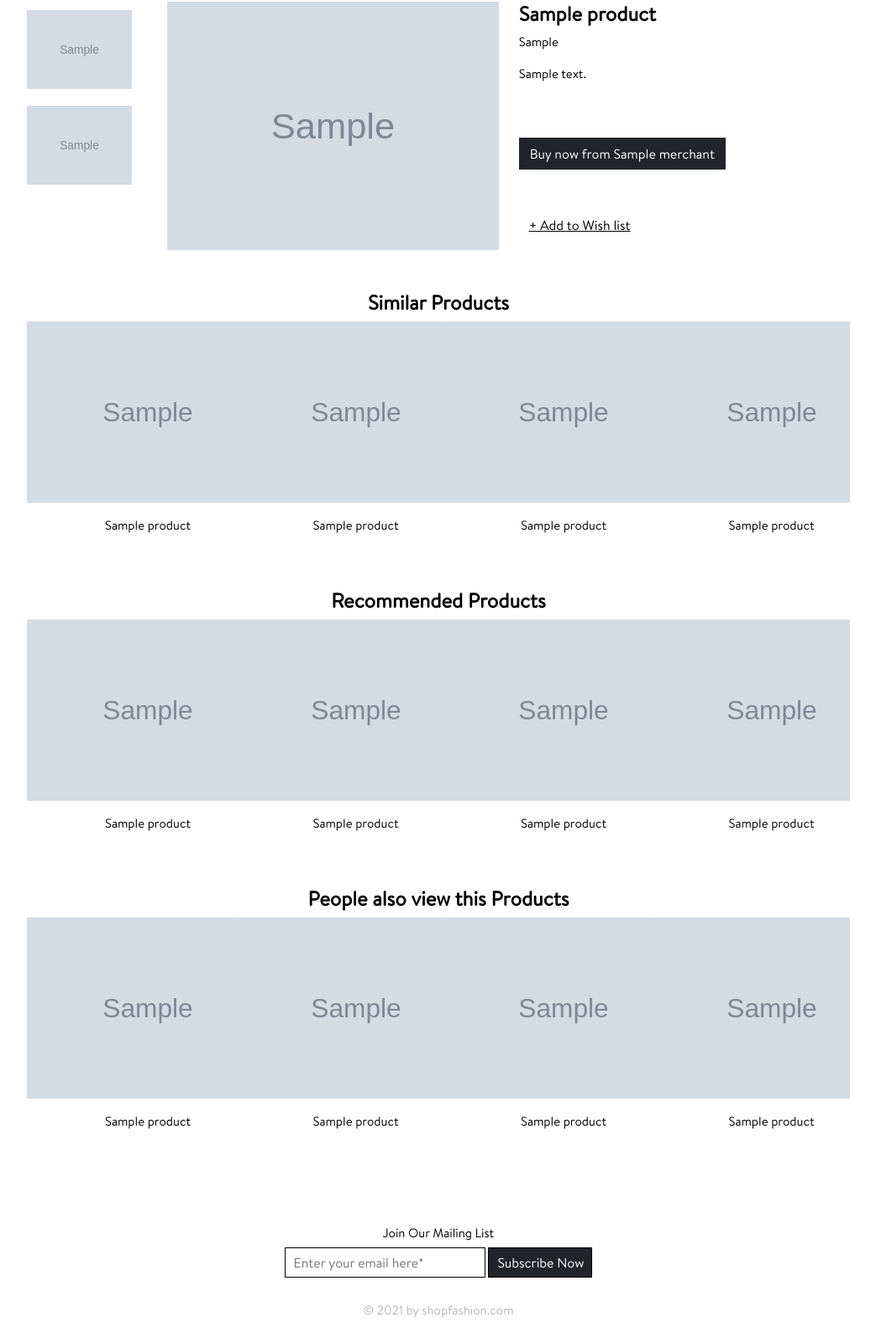
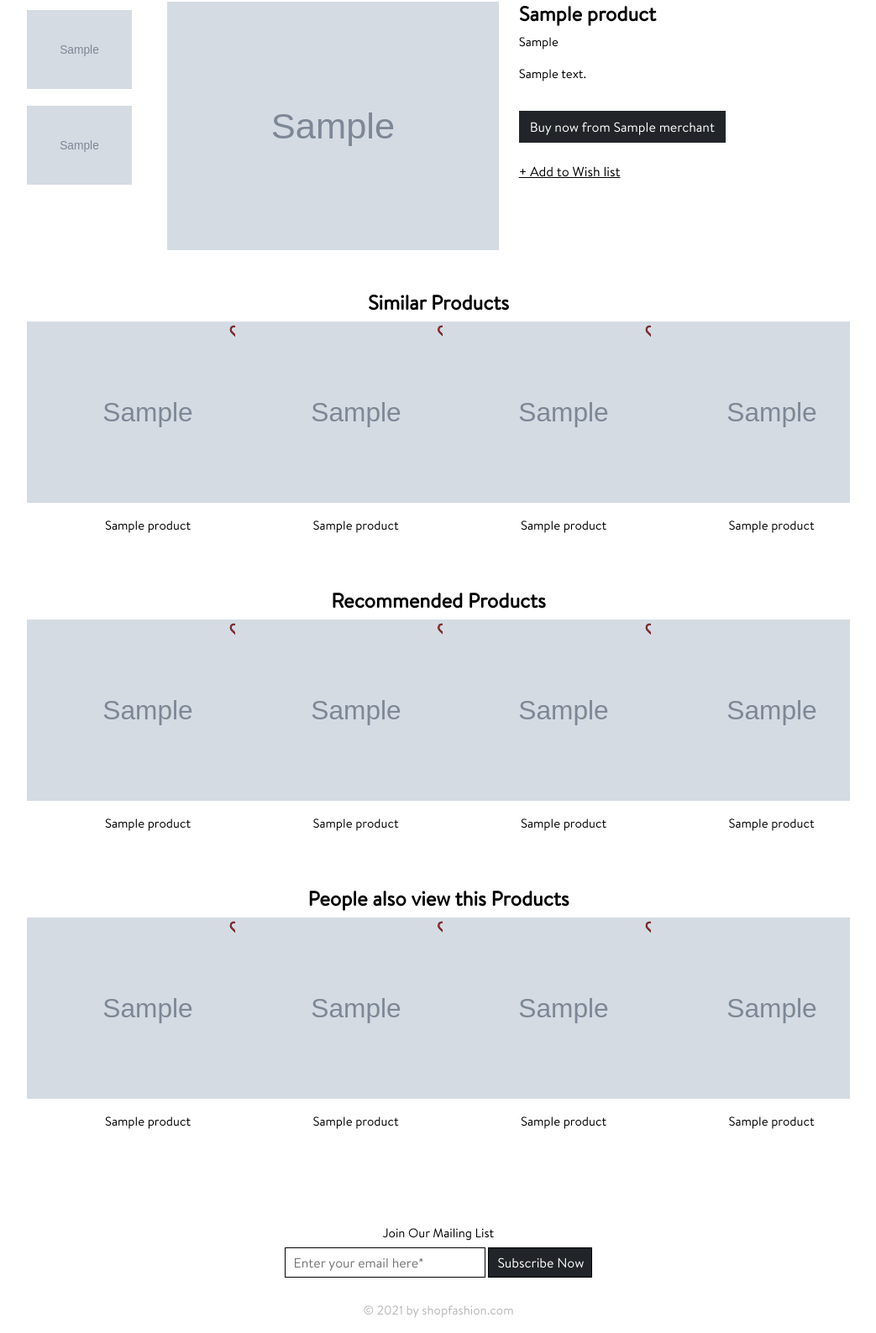
Before and after one commit to priteshtagline/shop-fashion, a Django app: page /product/1/1 in a window 1280 px wide. Shown: the part 118-1706 px from the top of the page at 84% size, without its empty margins (118-1161 px from the left). Run offline with Django 3.2, Linux system fonts and the light colour scheme; tables that the repository leaves empty hold one stand-in row (values such as "Sample post"); grey boxes marked "Sample" are stand-in pictures; some libraries are stand-ins or nearby versions.

Commit message:
Product detail page in recommended carouseel in product like and unlike functionality add

```diff
--- a/website/templates/product.html
+++ b/website/templates/product.html
@@ -50,11 +50,11 @@
 
                 <p>{{product.description|linebreaks}}</p>
 
-                <a href="{{product.redirect_url}}" target="_blank" class="btn btn-dark rounded-0 my-5 buy-now-btn">Buy
+                <a href="{{product.redirect_url}}" target="_blank" class="btn btn-dark rounded-0 my-3 buy-now-btn">Buy
                     now from {{product.merchant}}</a>
 
                 <button type="button"
-                    class="btn btn-primary d-block wish-list-link text-decoration-underline wishlist-btn"
+                    class="btn btn-primary d-block wish-list-link text-decoration-underline wishlist-btn px-0"
                     data-bs-toggle="modal" data-bs-target="#exampleModal">
                     + Add to Wish list
                 </button>
@@ -149,11 +149,14 @@
                     <div class="recomended-item">
                         <a href="{% url 'website:product' similer_product.title|slugify similer_product.id %}"
                             target="_blank">
-                            <div class="card" style="width: 18rem;">
+                            <div class="card position-relative" style="width: 18rem;">
                                 <img src="{{similer_product.image1.url}}" class="card-img-top img-fluid"
                                     alt="product-1">
                                 <div class="card-body">
-                                    <p class="card-text">{{similer_product.title}}</p>
+                                    <a class="position-absolute like-product"
+                                        style="margin-top: 0px; margin-right: 30px;" value="{{similer_product.id}}"><i
+                                            class="{% if similer_product in user_liked_product %}fa{% else %}far{% endif %} fa-heart"></i></a>
+                                    <p class="card-text text-center">{{similer_product.title}}</p>
                                 </div>
                             </div>
                         </a>
@@ -176,11 +179,15 @@
                     <div class="recomended-item">
                         <a href="{% url 'website:product' recommended_product.title|slugify recommended_product.id %}"
                             target="_blank">
-                            <div class="card" style="width: 18rem;">
+                            <div class="card position-relative" style="width: 18rem;">
                                 <img src="{{recommended_product.image1.url}}" class="card-img-top img-fluid"
-                                    alt="product-1">
+                                    alt="{{recommended_product.image1.url}}">
                                 <div class="card-body">
-                                    <p class="card-text">{{recommended_product.title}}</p>
+                                    <a class="position-absolute like-product"
+                                        style="margin-top: 0px; margin-right: 30px;"
+                                        value="{{recommended_product.id}}"><i
+                                            class="{% if recommended_product in user_liked_product %}fa{% else %}far{% endif %} fa-heart"></i></a>
+                                    <p class="card-text text-center">{{recommended_product.title}}</p>
                                 </div>
                             </div>
                         </a>
@@ -202,10 +209,13 @@
                     <div class="recomended-item">
                         <a href="{% url 'website:product' vtov_product.title|slugify vtov_product.id %}"
                             target="_blank">
-                            <div class="card" style="width: 18rem;">
+                            <div class="card position-relative" style="width: 18rem;">
                                 <img src="{{vtov_product.image1.url}}" class="card-img-top img-fluid" alt="product-1">
                                 <div class="card-body">
-                                    <p class="card-text">{{vtov_product.title}}</p>
+                                    <a class="position-absolute like-product"
+                                        style="margin-top: 0px; margin-right: 30px;" value="{{vtov_product.id}}"><i
+                                            class="{% if vtov_product in user_liked_product %}fa{% else %}far{% endif %} fa-heart"></i></a>
+                                    <p class="card-text text-center">{{vtov_product.title}}</p>
                                 </div>
                             </div>
                         </a>
```
